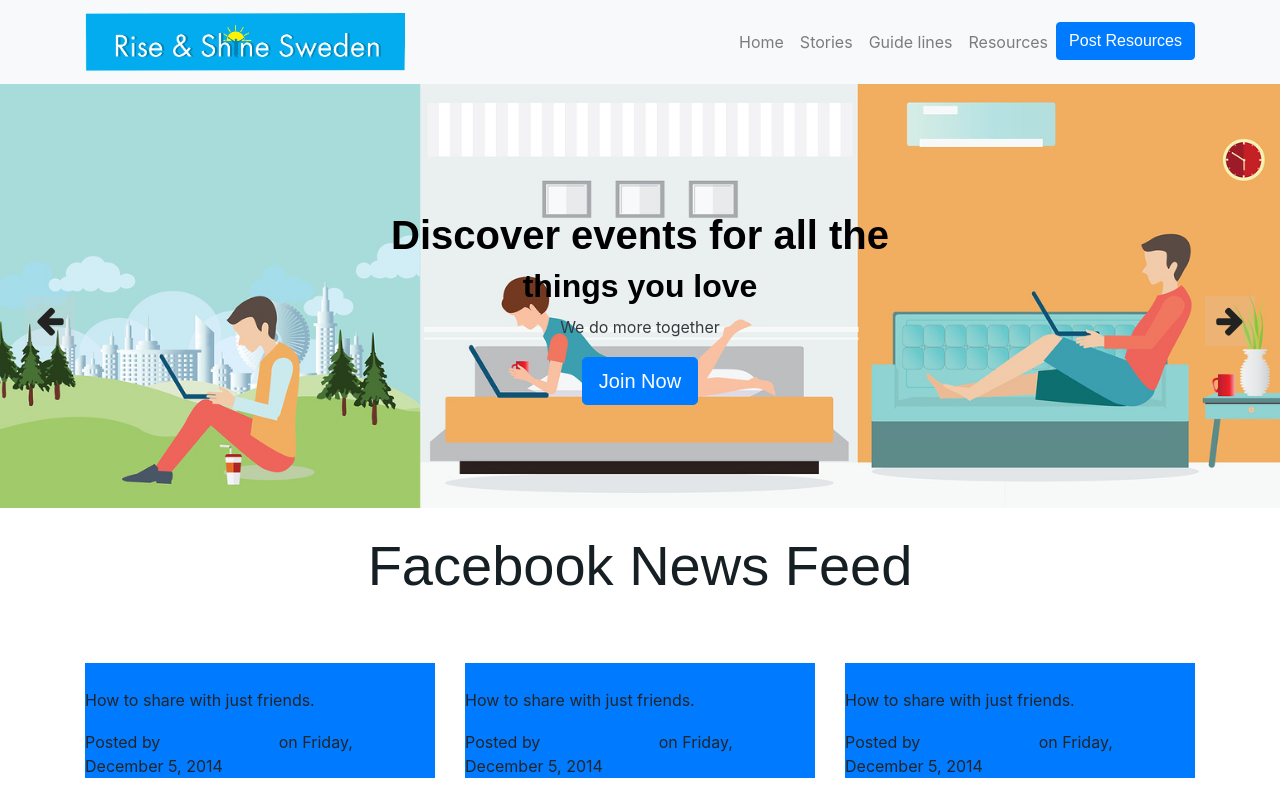
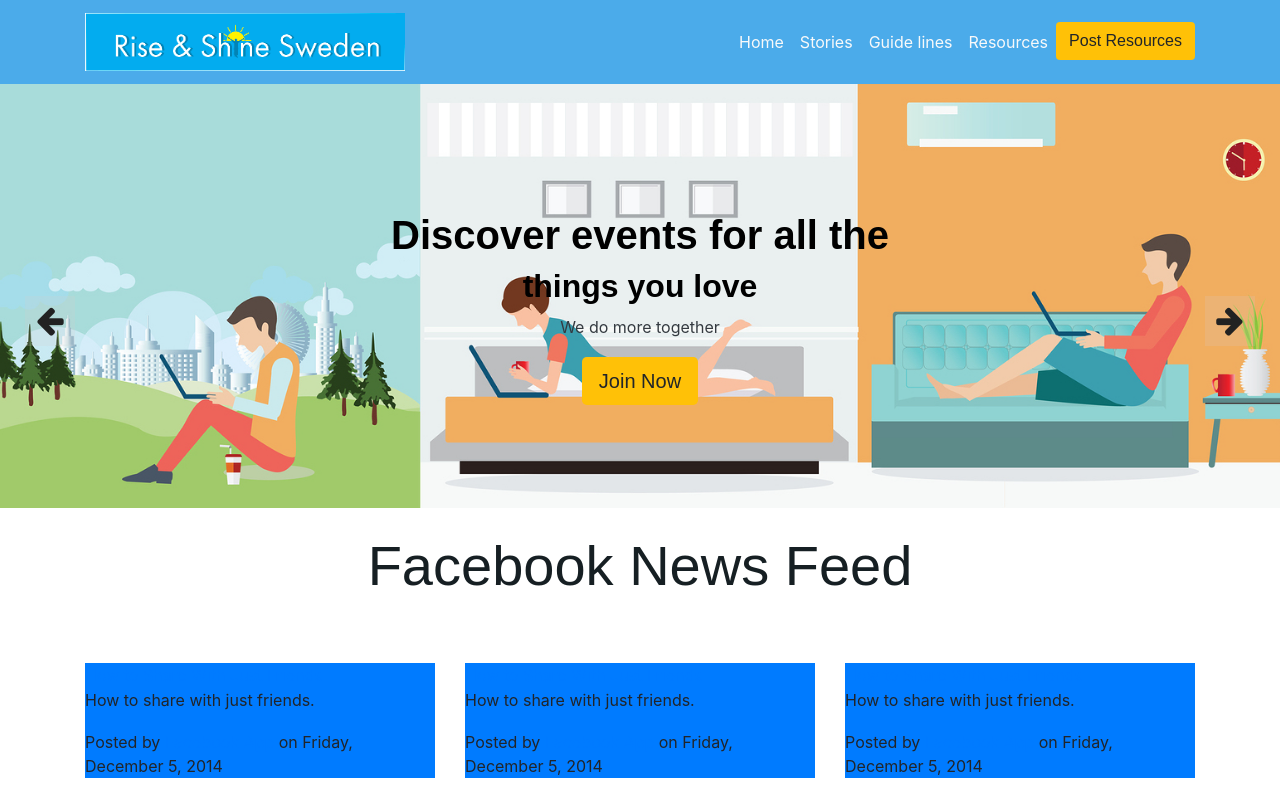
Before and after one commit to electrone901/rise-and-shine-sweden, a React (Create React App) app: page / in a window 1280 px wide. Shown: the top 800 px of the page. Built offline with nearby package versions, Linux system fonts and the light colour scheme; grey boxes are pictures that could not be loaded.

Commit message:
change the color of the navbar

```diff
--- a/src/components/carousel/TextSlider.js
+++ b/src/components/carousel/TextSlider.js
@@ -22,7 +22,7 @@ class TextSlider extends Component {
             <h1 className="textSliderTitle bd-highlight">Discover events for all the</h1>
             <h2 className="textSliderTitle bd-highlight">things you love </h2>
             <p className="tParent__items__subTittle text-dark">We do more together</p>
-            <a href="https://www.facebook.com/riseandshinesweden/" target="blank" className="btn btn-lg btn-primary">
+            <a href="https://www.facebook.com/riseandshinesweden/" target="blank" className="btn btn-lg bg-warning">
               Join now
             </a>
           </div>
--- a/src/components/layout/Navbar.js
+++ b/src/components/layout/Navbar.js
@@ -7,7 +7,7 @@ import logo from "../img/banner.png";
 const Navbar = () => {
   return (
 
-    <nav className="navbar navbar-expand-lg navbar-light bg-light">
+    <nav className="navbar navbar-expand-lg navbar-light bg-color">
       <div className="container">
         <Link className="navbar-brand" to="/">
           <img src={logo} alt="logo" className="img-fluid logo" />
@@ -19,27 +19,27 @@ const Navbar = () => {
         <div className="collapse navbar-collapse" id="navbarSupportedContent">
           <ul className="navbar-nav ml-auto">
             <li className="nav-item">
-              <Link className="nav-link" to="/">
+              <Link className="nav-link text-light" to="/">
                 Home
               </Link>
             </li>
             <li className="nav-item">
-              <Link className="nav-link" to="/stories">
+              <Link className="nav-link text-light" to="/stories">
                 Stories
               </Link>
             </li>
             <li className="nav-item">
-              <Link className="nav-link" to="/stories">
+              <Link className="nav-link text-light" to="/stories">
                 Guide lines
               </Link>
             </li>
             <li className="nav-item">
-              <Link className="nav-link" to="/resources">
+              <Link className="nav-link text-light" to="/resources">
                 Resources
               </Link>
             </li>
             <li className="nav-item">
-              <Link className="btn btn-primary" to="/addResource">
+              <Link className="btn bg-warning" to="/addResource">
                 Post resources
               </Link>
             </li>
--- a/src/index.css
+++ b/src/index.css
@@ -348,3 +348,7 @@ Description     : A file that contains all styles for Carousel.js.
 .footer__banner{
     width: 20rem;
 }
+
+.bg-color{
+    background-color: #4BABEA;
+}
```
